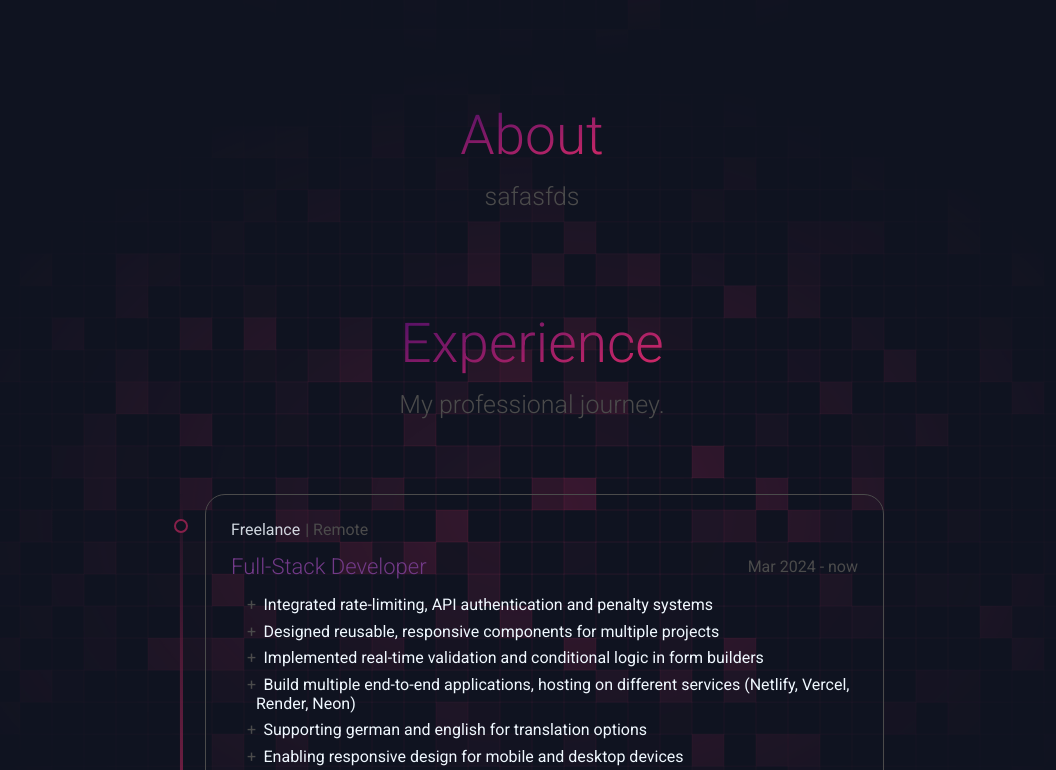
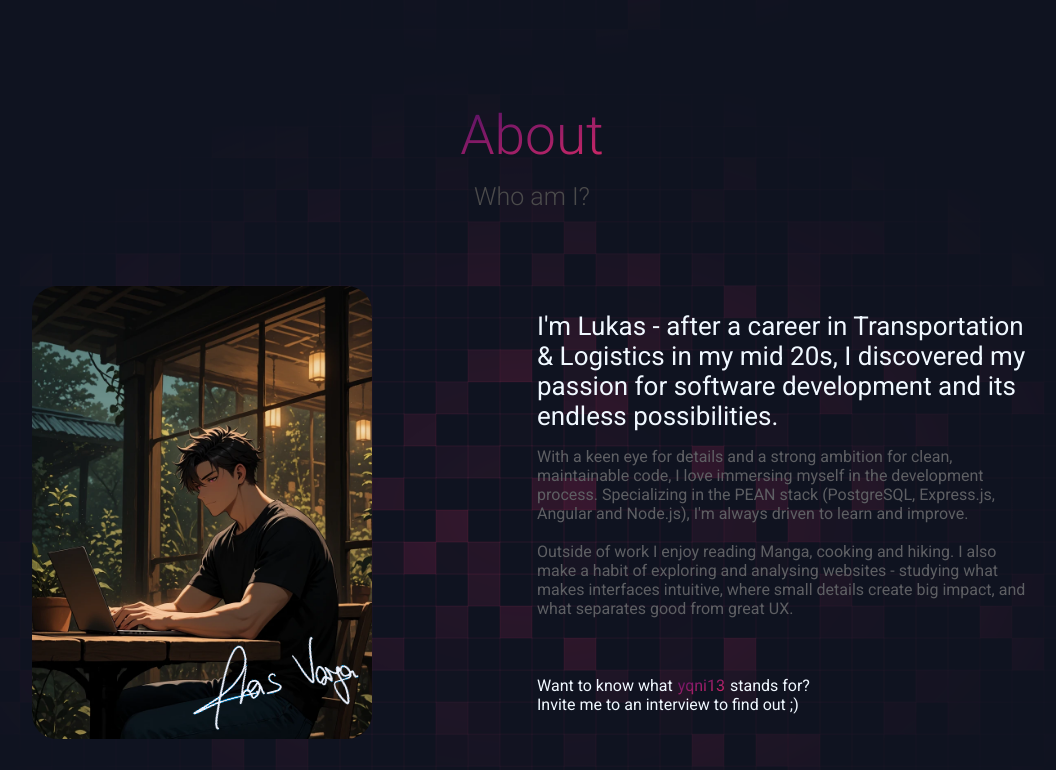
Before and after one commit to yqni13/portfolio, an Angular app in the folder frontend/: page / in a window 1280 px wide. Shown: the part 2630-3400 px from the top of the page, without its empty margins (108-1164 px from the left). Built offline with nearby package versions, Linux system fonts and the light colour scheme.

Commit message:
feat: add about component

```diff
--- a/frontend/src/app/modules/about/about.component.html
+++ b/frontend/src/app/modules/about/about.component.html
@@ -1,4 +1,18 @@
-<section class="about" id="head-contact">
+<section class="about" id="head-about">
     <h3>{{data.title}}</h3>
     <span class="head-text">{{data.subTitle}}</span>
+    <div class="about-content">
+        <div class="about-content-img" [ngStyle]="imgByTheme">
+            <img id="signature-img" src="assets/img/signature.png" alt="my picture">
+        </div>
+        <div class="about-content-description">
+            <div id="description-wrapper">
+                <h4>{{myInfo.intro}}</h4>
+                <p>{{myInfo.text}}</p>
+                <div id="hint-wrapper">
+                    <span>{{myInfo.hint1}}<a>{{myInfo.alias}}</a>{{myInfo.hint2}}</span>
+                </div>
+            </div>
+        </div>
+    </div>
 </section>
--- a/frontend/src/app/modules/about/about.component.scss
+++ b/frontend/src/app/modules/about/about.component.scss
@@ -6,4 +6,65 @@
     align-items: center;
     width: 100%;
     margin: sass.$space100 0;
+
+    .about-content {
+        flex-direction: row;
+        width: 80vw;
+        max-width: 1000px;
+        margin: 75px 0;
+
+        .about-content-img {
+            width: 34%;
+            aspect-ratio: 12/16;
+            max-height: 75vh;
+            position: relative;
+            /* Background-image dynamically set in .ts theme-subscription */
+            background-size: cover;
+            background-repeat: no-repeat;
+            border-radius: 25px;
+            #signature-img {
+                position: absolute;
+                bottom: 15px;
+                rotate: -15deg;
+                right: 15px;
+                width: 50%;
+                filter: var(--theme-signature);
+            }
+        }
+        .about-content-description {
+            width: 66%;
+            #description-wrapper {
+                flex-direction: column;
+                width: 75%;
+                margin-left: auto;
+                h4 {
+                    font-size: 26px;
+                    font-weight: 400;
+                    color: var(--theme-body-text);
+                    margin: sass.$space25 0 0 0;
+                }
+                p {
+                    white-space: pre-line;
+                    color: var(--theme-grey);
+                }
+                #hint-wrapper {
+                    flex-direction: row;
+                    white-space: pre-line;
+                    margin: auto 0 sass.$space25 0;
+                    span {
+                        color: var(--theme-body-text);
+                    }
+                    a {
+                        text-decoration: none;
+                        margin: 0 5px;
+                        background: sass.$yqni13-darkmode-gradient;
+                        color: transparent;
+                        -webkit-background-clip: text;
+                        -webkit-text-fill-color: transparent;
+                        background-clip: text;
+                    }
+                }
+            }
+        }
+    }
 }
--- a/frontend/src/app/modules/about/about.component.ts
+++ b/frontend/src/app/modules/about/about.component.ts
@@ -1,19 +1,55 @@
-import { Component } from "@angular/core";
+import { Component, OnDestroy, OnInit } from "@angular/core";
 import { BaseComponent } from "../base.component";
+import { Subscription } from "rxjs";
+import { ObservationService } from "../../shared/services/observe.service";
+import { ThemeOption } from "../../shared/enums/theme-option.enum";
+import { CommonModule } from "@angular/common";
 
 @Component({
     selector: 'app-about',
     templateUrl: './about.component.html',
     styleUrl: './about.component.scss',
-    imports: []
+    imports: [CommonModule]
 })
-export class AboutComponent extends BaseComponent {
+export class AboutComponent extends BaseComponent implements OnInit, OnDestroy {
 
-    constructor() {
+    protected myInfo: any;
+    protected imgByTheme: { [key: string]: string };
+
+    private subscriptionTheme$: Subscription;
+
+    constructor(
+        private readonly observe: ObservationService,
+    ) {
         super();
         this.data = {
             title: 'About',
-            subTitle: 'safasfds'
+            subTitle: 'Who am I?'
         }
+
+        this.myInfo = {
+            alias: 'yqni13',
+            intro: 'I\'m Lukas - after a career in Transportation & Logistics in my mid 20s, I discovered my passion for software development and its endless possibilities.',
+            text: 'With a keen eye for details and a strong ambition for clean, maintainable code, I love immersing myself in the development process. Specializing in the PEAN stack (PostgreSQL, Express.js, Angular and Node.js), I\'m always driven to learn and improve.\n\nOutside of work I enjoy reading Manga, cooking and hiking. I also make a habit of exploring and analysing websites - studying what makes interfaces intuitive, where small details create big impact, and what separates good from great UX.',
+            hint1: 'Want to know what',
+            hint2: 'stands for?\nInvite me to an interview to find out ;)'
+        };
+        this.imgByTheme = {};
+
+        this.subscriptionTheme$ = new Subscription();
+    }
+
+    ngOnInit() {
+        this.subscriptionTheme$ = this.observe.themeOption$.subscribe(theme => {
+            if(theme === ThemeOption.LIGHT) {
+                this.imgByTheme = {'background-image': 'url(\"/assets/img/placeholder_about_light.jpg\")'};
+            } else {
+                this.imgByTheme = {'background-image': 'url(\"/assets/img/placeholder_about_dark.jpg\")'};
+            }
+        })
+    }
+
+    ngOnDestroy() {
+        this.subscriptionTheme$.unsubscribe();
     }
 }
```
